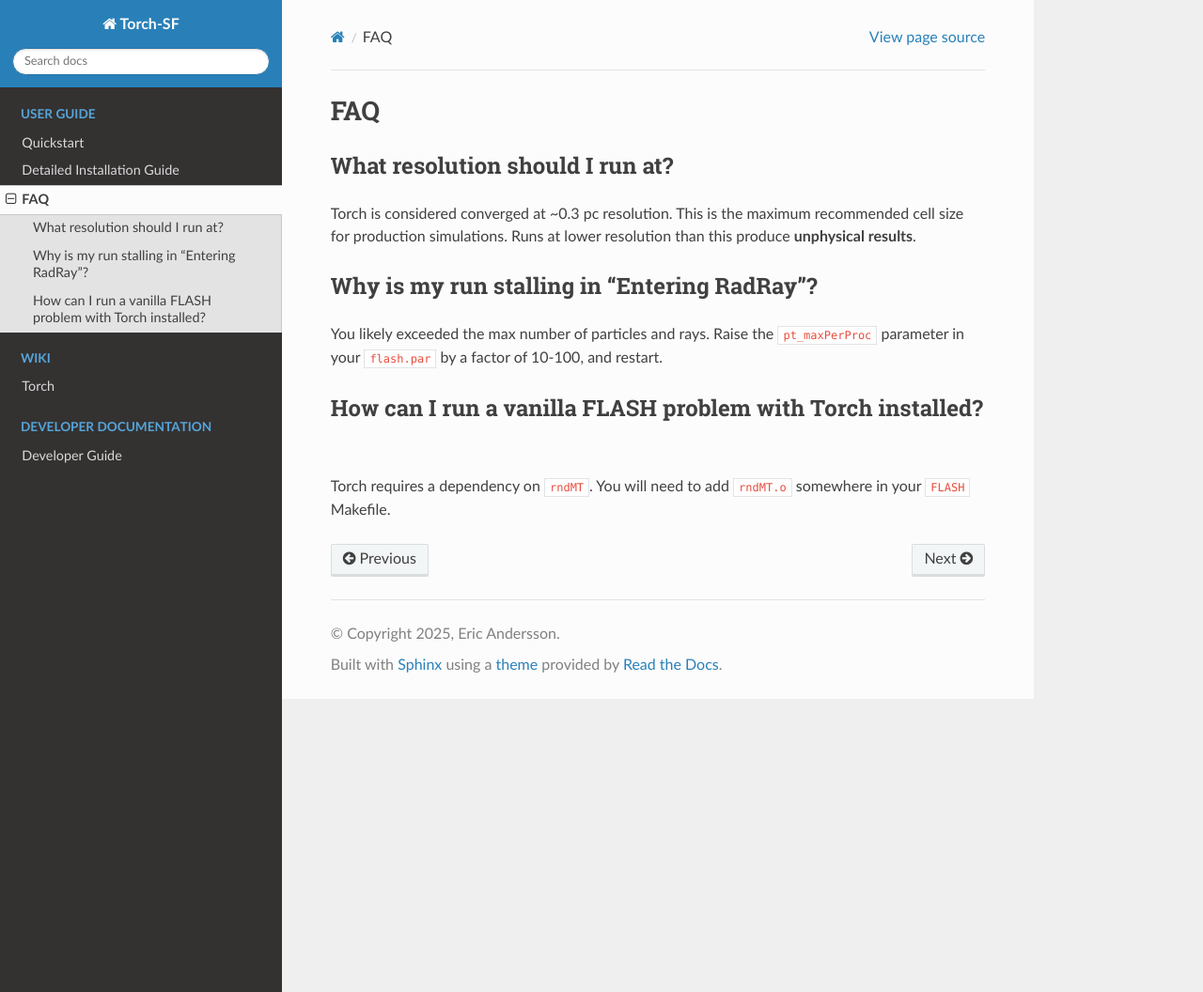
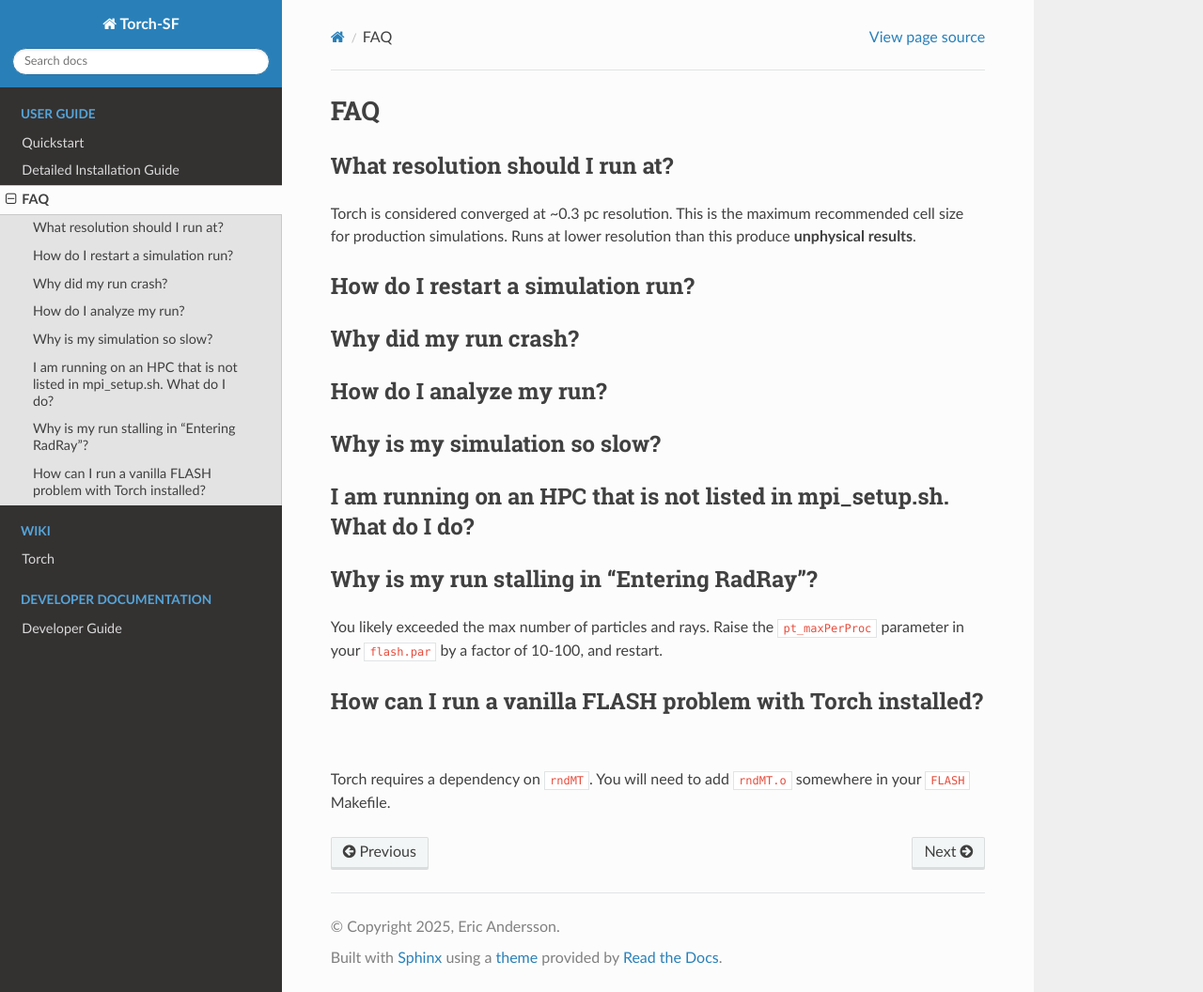
Before and after one commit to torch-sf/torch, a Sphinx documentation site: the page built from docs/rtd/source/manual/FAQ.md, in a window 1280 px wide and 1056 px high. Shown: the whole window at 94% size. Built offline with Sphinx 7.4.7 and the Read the Docs theme 3.1.0, drawn with Linux system fonts in a browser that asks for light colours.

Commit message:
Added questions we need to address to FAQ.md

```diff
--- a/docs/rtd/source/manual/FAQ.md
+++ b/docs/rtd/source/manual/FAQ.md
@@ -3,6 +3,28 @@
 ## What resolution should I run at?
 
 Torch is considered converged at ~0.3 pc resolution. This is the maximum recommended cell size for production simulations. Runs at lower resolution than this produce **unphysical results**.
+
+## How do I restart a simulation run?
+
+<!--- To do: include some common pitfalls when restarting after a crash. -->
+
+## Why did my run crash?
+
+<!--- To do: list some common reasons for a run crashing and how to identify them.
+Then point towards other FAQs specific to those problems.  -->
+
+## How do I analyze my run?
+
+<!--- To do: list some brief options for analyzing Torch runs. -->
+
+##  Why is my simulation so slow?
+
+<!--- To do: list typical run speeds for different categories of runs and
+some common pitfalls that may be slowing down your run. -->
+
+## I am running on an HPC that is not listed in mpi_setup.sh. What do I do?
+
+<!--- To do: describe process for updating mpi_setup.sh for a new HPC.  -->
 
 ## Why is my run stalling in "Entering RadRay"?
 
```
